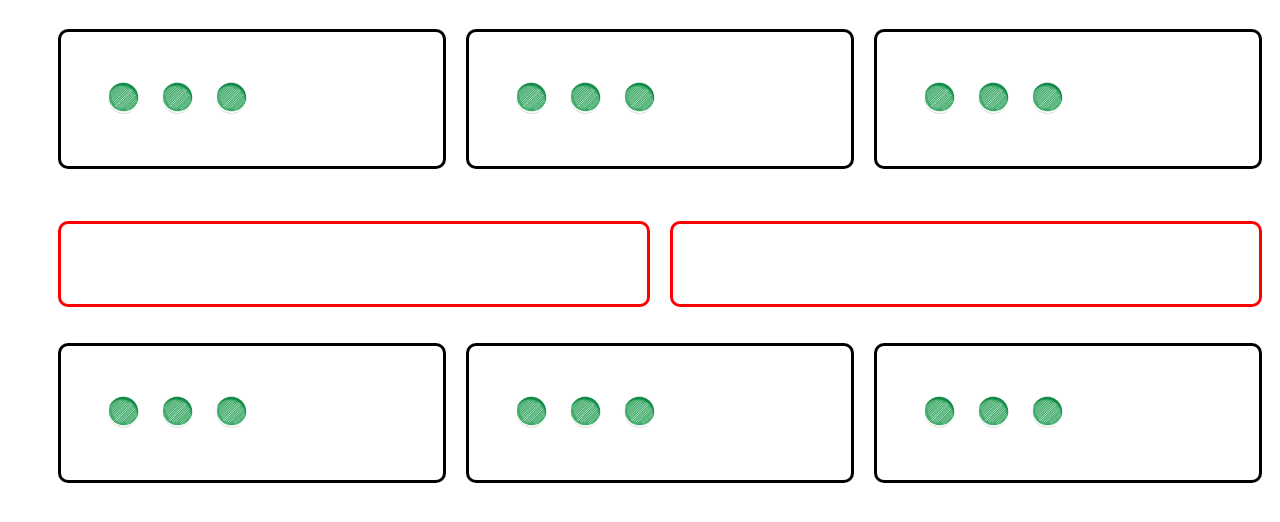
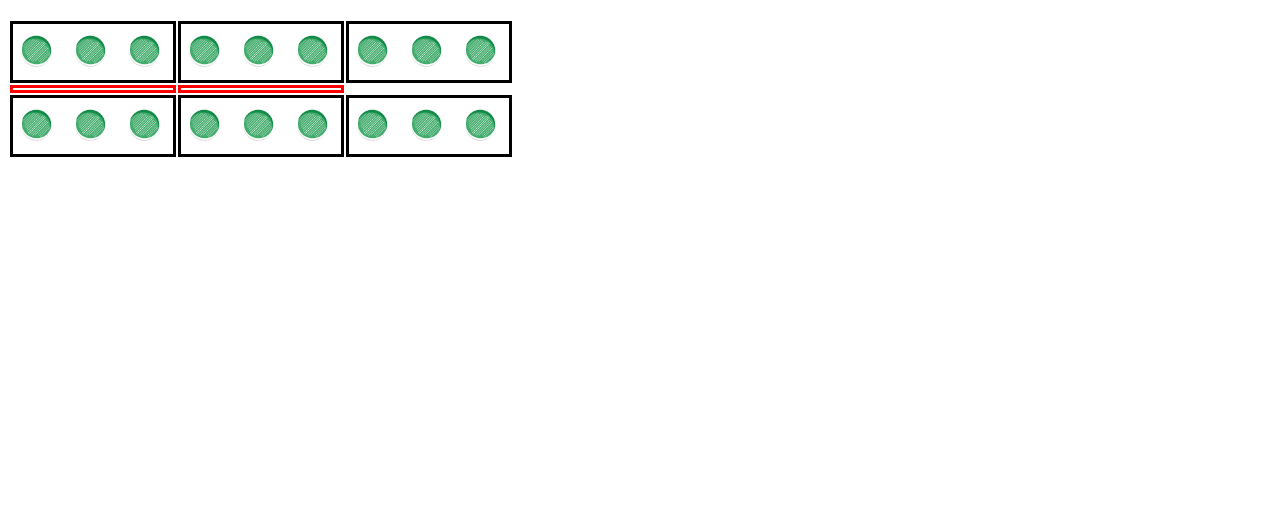
Before and after one commit to haruto0/mancala, a plain HTML site: page index.html in a window 1280 px wide. Shown: the part 70-592 px from the top of the page. Drawn offline with Linux system fonts and the light colour scheme.

Commit message:
石を動かすためにリスト表示からテーブル表示に変更、box_againだけ色を変えた

```diff
--- a/index.html
+++ b/index.html
@@ -5,13 +5,17 @@
     <title>mancala</title>
 	<meta name="Author" content=""/>
 	<link rel="stylesheet" type="text/css" href="style.css">
+	<script src="move.js"></script>
 </head>
 <body>
 <h1>マンカラ</h1>
+<!--
+<div id="box_entire">
 <div id="box_enemy">
 	<table>
 		<ul>
             <li>
+               <input type="image" src="img/065160.png" alt="stone" id="area1" width="50" height="50" onclick="move(this)">
                 <img src="img/065160.png" alt="text" width="50" height="50" >
                 <img src="img/065160.png" alt="text" width="50" height="50" >
                 <img src="img/065160.png" alt="text" width="50" height="50" >
@@ -58,6 +62,49 @@
 		</ul>
 	</table>
 </div>
+</div>
+-->
+
+<table>
+		<tr id="box_enemy">
+			<td>
+				<input type="image" src="img/065160.png" alt="stone" id="area1" width="50" height="50" onclick="move(this)">
+				<input type="image" src="img/065160.png" alt="stone" id="area1" width="50" height="50" onclick="move(this)">
+				<input type="image" src="img/065160.png" alt="stone" id="area1" width="50" height="50" onclick="move(this)">
+			</td>
+			<td>
+				<input type="image" src="img/065160.png" alt="stone" id="area1" width="50" height="50" onclick="move(this)">
+				<input type="image" src="img/065160.png" alt="stone" id="area1" width="50" height="50" onclick="move(this)">
+				<input type="image" src="img/065160.png" alt="stone" id="area1" width="50" height="50" onclick="move(this)">
+			</td>
+			<td>
+				<input type="image" src="img/065160.png" alt="stone" id="area1" width="50" height="50" onclick="move(this)">
+				<input type="image" src="img/065160.png" alt="stone" id="area1" width="50" height="50" onclick="move(this)">
+				<input type="image" src="img/065160.png" alt="stone" id="area1" width="50" height="50" onclick="move(this)">
+			</td>
+		</tr>
+		<tr id="box_again">
+			<td></td>
+			<td></td>
+		</tr>
+		<tr id="box_self">
+			<td>
+				<input type="image" src="img/065160.png" alt="stone" id="area1" width="50" height="50" onclick="move(this)">
+				<input type="image" src="img/065160.png" alt="stone" id="area1" width="50" height="50" onclick="move(this)">
+				<input type="image" src="img/065160.png" alt="stone" id="area1" width="50" height="50" onclick="move(this)">
+			</td>
+			<td>
+				<input type="image" src="img/065160.png" alt="stone" id="area1" width="50" height="50" onclick="move(this)">
+				<input type="image" src="img/065160.png" alt="stone" id="area1" width="50" height="50" onclick="move(this)">
+				<input type="image" src="img/065160.png" alt="stone" id="area1" width="50" height="50" onclick="move(this)">
+			</td>
+			<td>
+				<input type="image" src="img/065160.png" alt="stone" id="area1" width="50" height="50" onclick="move(this)">
+				<input type="image" src="img/065160.png" alt="stone" id="area1" width="50" height="50" onclick="move(this)">
+				<input type="image" src="img/065160.png" alt="stone" id="area1" width="50" height="50" onclick="move(this)">
+			</td>
+		</tr>
+</table>
 
 </body>
 </html>
--- a/move.js
+++ b/move.js
@@ -1,12 +1,10 @@
-function move() {
-    var ban = document.getElementById("box_enemy");
+function move(ele) {
+	var ban = document.getElementById("box_enemy");
+	var tmp = ban.getAttribute("id");
+	console.log(tmp);
+	console.log("move押されたよ");
+	console.log("move押されたよ");
+	console.log(ele);
+	console.log(ban);
 
-    y=0;
-    for (var x=0; x<3; x++) {
-        var oseta = ban.rows[x].cells[y];
-        oseta.onclick = function () {oseta(this);}
-    }
 }
-function oseta(Cell) {
-    oseta.innerHTML="押した";
-}
--- a/style.css
+++ b/style.css
@@ -2,6 +2,19 @@ p {
 	text-align: center;
 }
 
+
+tr,td{
+	border: 3px solid black;
+}
+
+#box_again{
+	border: 3px solid red;
+}
+#box_again td {
+	border: 3px solid red;
+}
+
+/*
 #box_enemy ul {
 	display: -webkit-flex;
 	list-style: none;
@@ -50,3 +63,4 @@ p {
 	padding: 40px;
 	flex-grow: 1;
 }
+*/
```
